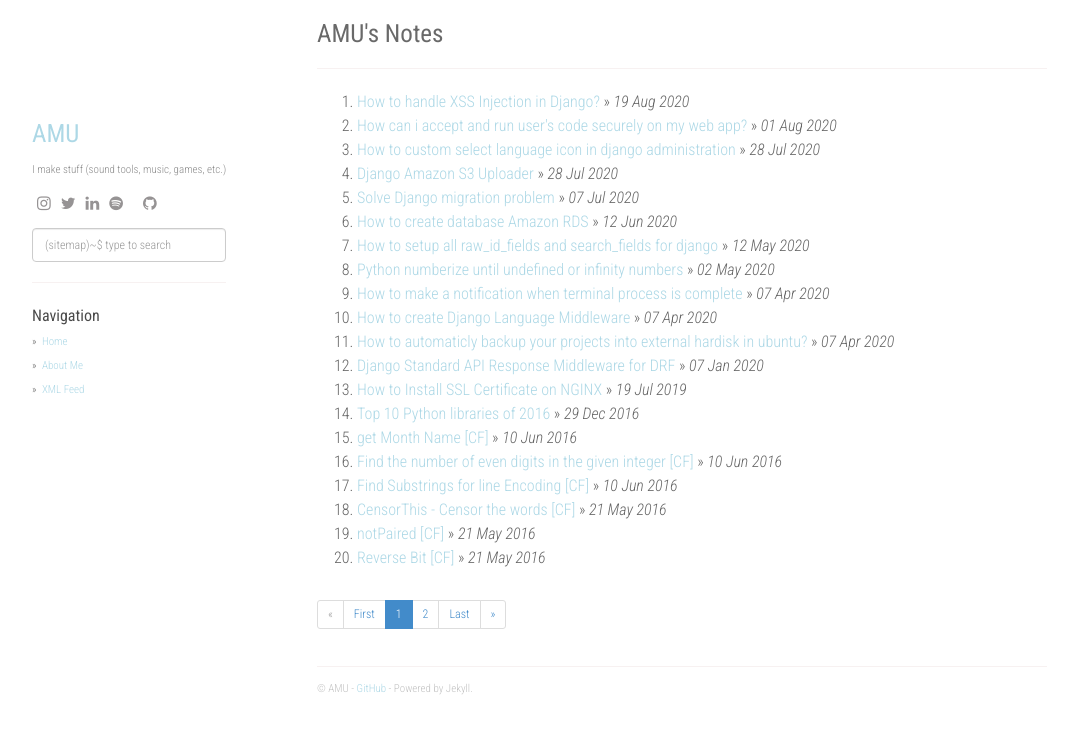
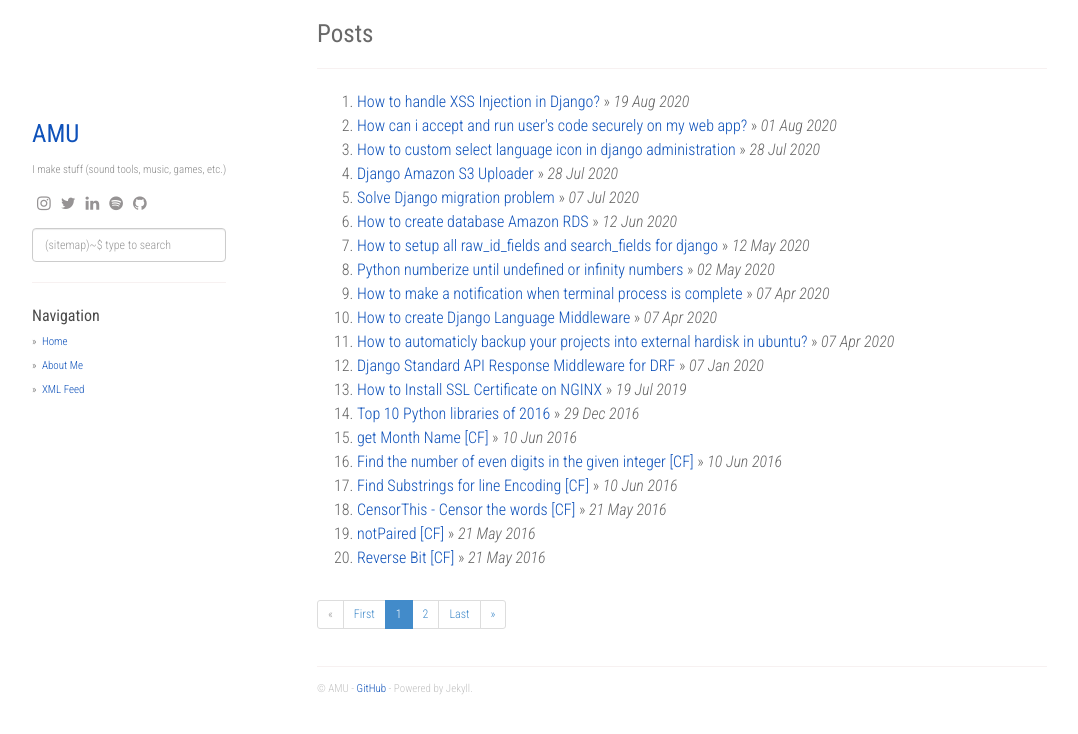
Before and after one commit to amuuu/amuuu.github.io, a Jekyll site: the page built from index.html, in a window 1280 px wide. Shown: the top 734 px of the page, without its empty margins (53-1131 px from the left). Built offline with Jekyll 4.4.1, drawn with Linux system fonts in a browser that asks for light colours; nearby versions of some CDN libraries; the list of posts is cut into pages by our own code.

Commit message:
change more stuff

```diff
--- a/_config.yml
+++ b/_config.yml
@@ -1,4 +1,4 @@
-title: AMU's Notes
+title: Posts
 description: My Personal blog
 author: AMU
 github: https://github.com/amuuu
@@ -23,8 +23,6 @@ social:
       link: "https://linkedin.com/in/amirreza-amouie"
     - icon: fa-spotify
       link: "https://spoti.fi/2kNt827"
-    - icon: fa-bandcamp
-      link: "https://amuuu.bandcamp.com"
     - icon: fa-github
       link: "https://github.com/amuuu"
 
--- a/static/css/main.css
+++ b/static/css/main.css
@@ -32,7 +32,7 @@ h2, h3 {
 }
 a, a:link, a:active {
   text-decoration: none;
-  color: #ADD8E6;
+  color: #0F52BA;
 }
 a:hover {
   color: #B3B3B3;
```
